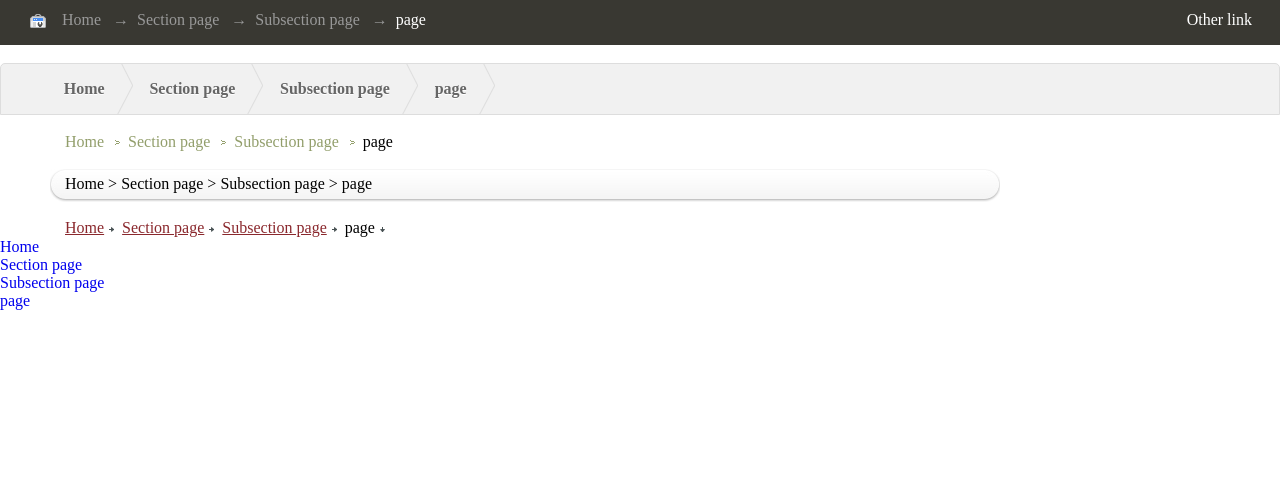
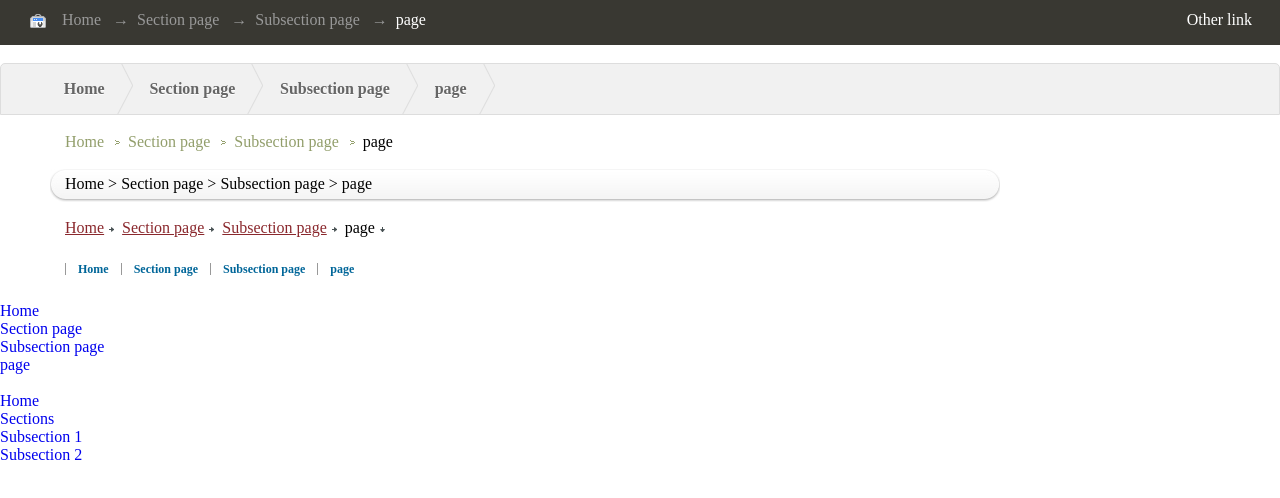
Before and after one commit to anhdai/breadcrumbs, a plain HTML site: page index.html in a window 1280 px wide. Drawn offline with Linux system fonts and the light colour scheme.

Commit message:
update breadcrumbs

```diff
--- a/css/index_05.css
+++ b/css/index_05.css
@@ -1,4 +1,27 @@
 @charset "utf-8";
 .global_nav_05 {
-	padding-left: 65px;
+	padding: 9px 0 9px 65px;
+	font-size: 12px;
+	line-height: 12px;
 }
+
+.global_nav_05 li {
+	float: left;
+}
+
+.global_nav_05 li a {
+	display: block;
+	padding: 0 12px;
+	font-weight: 700;
+	border-left: solid 1px #999;
+	color: #069;
+	text-decoration: none;
+}
+
+.global_nav_05 .first_item a {
+	border: none;
+}
+
+.global_nav_05  a:hover {
+	text-decoration: underline;
+}
--- a/index.html
+++ b/index.html
@@ -16,6 +16,9 @@
 <link href="css/index_02.css" rel="stylesheet" type="text/css" media="all">
 <link href="css/index_03.css" rel="stylesheet" type="text/css" media="all">
 <link href="css/index_04.css" rel="stylesheet" type="text/css" media="all">
+<link href="css/index_05.css" rel="stylesheet" type="text/css" media="all">
+<link href="css/index_06.css" rel="stylesheet" type="text/css" media="all">
+<link href="css/index_07.css" rel="stylesheet" type="text/css" media="all">
 <!-- <link href="css/index_sp.css" rel="stylesheet" media="screen and (max-width:1000px)" /> -->
 
 </head>
@@ -25,7 +28,7 @@
     <div class="global_nav">
       <div class="inner_nav">
         <nav>
-          <ul>
+          <ul class="clearfix">
             <li class="first_item"><a href="#" id="home_nav"><img src="img/share/index-img-home_page.png" height="16" width="16" alt="Home"></a><a id="home_link" class="item_sp" href="#">Home</a></li>
             <li class="item_sp"><a href="#">Section page</a></li>
             <li><a href="#">Subsection page</a></li>
@@ -41,7 +44,7 @@
 <br>
     <!-- index_01.css -->
     <div class="global_nav_01">
-      <ul>
+      <ul class="clearfix">
         <li><a class="item_sp" href="#">Home</a></li>
         <li><a href="#">Section page</a></li>
         <li><a href="#">Subsection page</a></li>
@@ -77,8 +80,8 @@
 <br>
     <!-- index_04.css -->
     <div class="global_nav_04">
-      <ul>
-        <li><a class="item_sp" href="#">Home</a></li>
+      <ul class="clearfix">
+        <li><a href="#">Home</a></li>
         <li><a href="#">Section page</a></li>
         <li><a href="#">Subsection page</a></li>
         <li class="last_item"><a href="#">page</a></li>
@@ -88,13 +91,38 @@
 <br>
     <!-- index_05.css -->
     <div class="global_nav_05">
-      <ul>
-        <li><a class="item_sp" href="#">Home</a></li>
+      <ul class="clearfix">
+        <li><a href="#">Home</a></li>
         <li><a href="#">Section page</a></li>
         <li><a href="#">Subsection page</a></li>
-        <li class="last_item"><a href="#">page</a></li>
+        <li><a href="#">page</a></li>
       </ul>
     <!-- / .global_nav_05 --></div>
+
+<br>
+    <!-- index_06.css -->
+    <div class="global_nav_06">
+      <ul class="clearfix">
+        <li class="first_item"><a href="#">Home</a></li>
+        <li><a href="#">Section page</a></li>
+        <li><a href="#">Subsection page</a></li>
+        <li><a href="#">page</a></li>
+      </ul>
+    <!-- / .global_nav_06 --></div>
+  <!-- / #wrapper --></div>
+
+<br>
+    <!-- index_07.css -->
+    <div class="global_nav_07 clearfix">
+      <ul class="breadcrumb_01 clearfix">
+        <li class="first_item"><a href="#">Home</a></li>
+        <li class="parent_item"><a href="#">Sections</a></li>
+      </ul>
+      <ul class="breadcrumb_02 clearfix">
+        <li><a href="#">Subsection 1</a></li>
+        <li class="last_item"><a href="#">Subsection 2</a></li>
+      </ul>
+    <!-- / .global_nav_07 --></div>
   <!-- / #wrapper --></div>
 </body>
 </html>
```
Also changed, not shown: css/index_01Copy.css (deleted, +0 -33 lines), 3 other files.
